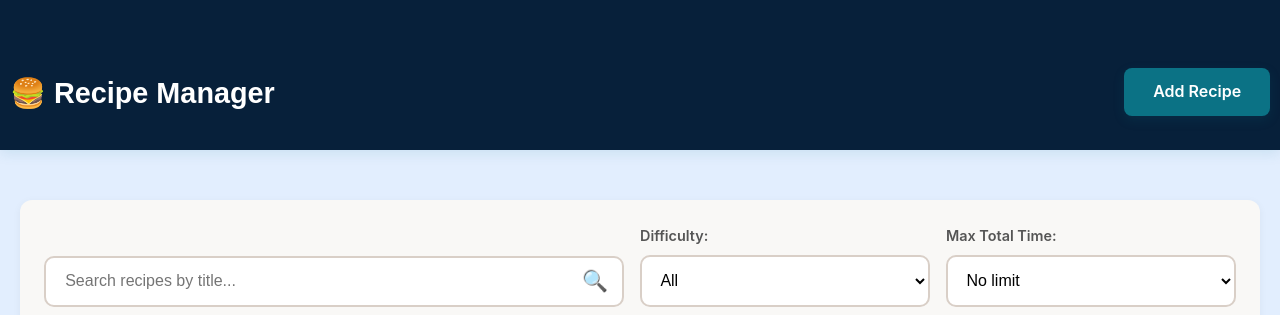
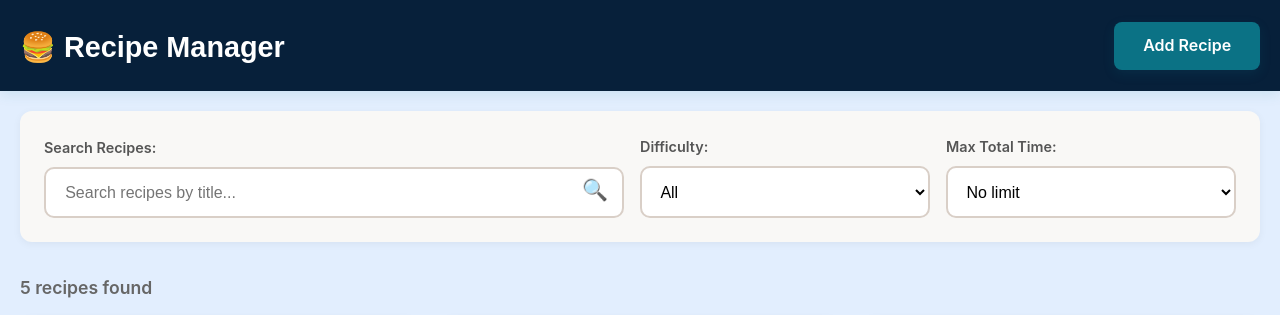
Before and after one commit to Ganeshrlakhe/Day-16, a plain HTML site: page index.html in a window 1280 px wide. Shown: the top 315 px of the page. Drawn offline with Linux system fonts and the light colour scheme; grey boxes are pictures that could not be loaded.

Commit message:
fixed styling

```diff
--- a/css/style.css
+++ b/css/style.css
@@ -31,7 +31,7 @@ body {
 
 .container {
   max-width: 1300px;
-  margin: 50px auto;
+  margin: 20px auto;
   padding: 0 20px;
   width: 100%;
 }
@@ -39,7 +39,6 @@ body {
 /* ========== HEADER ========== */
 header {
   background: var(--header-bg);
-  height: 150px;
   color: white;
   box-shadow: 0 4px 12px rgba(11, 114, 133, 0.1);
 }
@@ -49,8 +48,6 @@ header .container {
   justify-content: space-between;
   align-items: center;
   flex-wrap: wrap;
-  gap: 1rem;
-  padding: 1rem 10px;
 }
 
 header h1 {
@@ -227,6 +224,15 @@ main {
   position: relative;
   flex: 2;
   min-width: 250px;
+  display: flex;
+  flex-direction: column;
+  gap: 0.5rem;
+}
+
+.search-box label {
+  font-weight: 600;
+  color: #555;
+  font-size: 0.9rem;
 }
 
 .search-box input {
@@ -248,9 +254,16 @@ main {
 .search-icon {
   position: absolute;
   right: 1rem;
-  top: 50%;
+  /* nudge icon slightly lower for visual alignment */
+  top: 60%;
   transform: translateY(-50%);
   font-size: 1.3rem;
+}
+
+/* Stronger rule to ensure vertical alignment across media queries */
+.search-box .search-icon {
+  top: 66% !important;
+  transform: translateY(-50%) !important;
 }
 
 .filter-group {
@@ -656,8 +669,6 @@ footer {
   background-color: #6c6c6c;
   color: white;
   text-align: center;
-  padding: 1.5rem 0;
-  margin-top: auto;
 }
 
 /* ========== RESPONSIVE ========== */
@@ -723,7 +734,7 @@ footer {
     gap: 1rem;
   }
 
-.recipe-image {
+  .recipe-image {
     width: 100%;
   }
 
--- a/index.html
+++ b/index.html
@@ -31,6 +31,7 @@
         <section class="search-filter-section">
           <div class="search-filters-row">
             <div class="search-box">
+              <label for="searchInput">Search Recipes:</label>
               <input
                 type="text"
                 id="searchInput"
```
